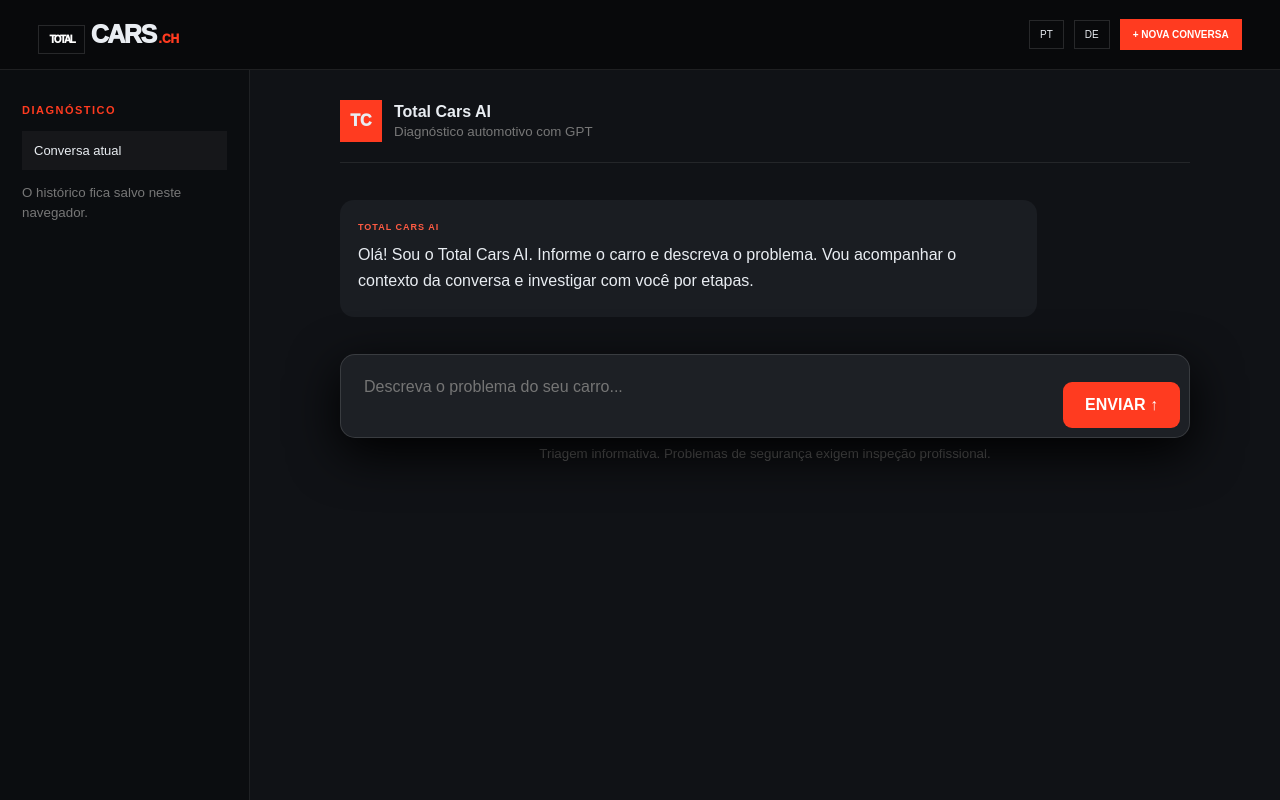
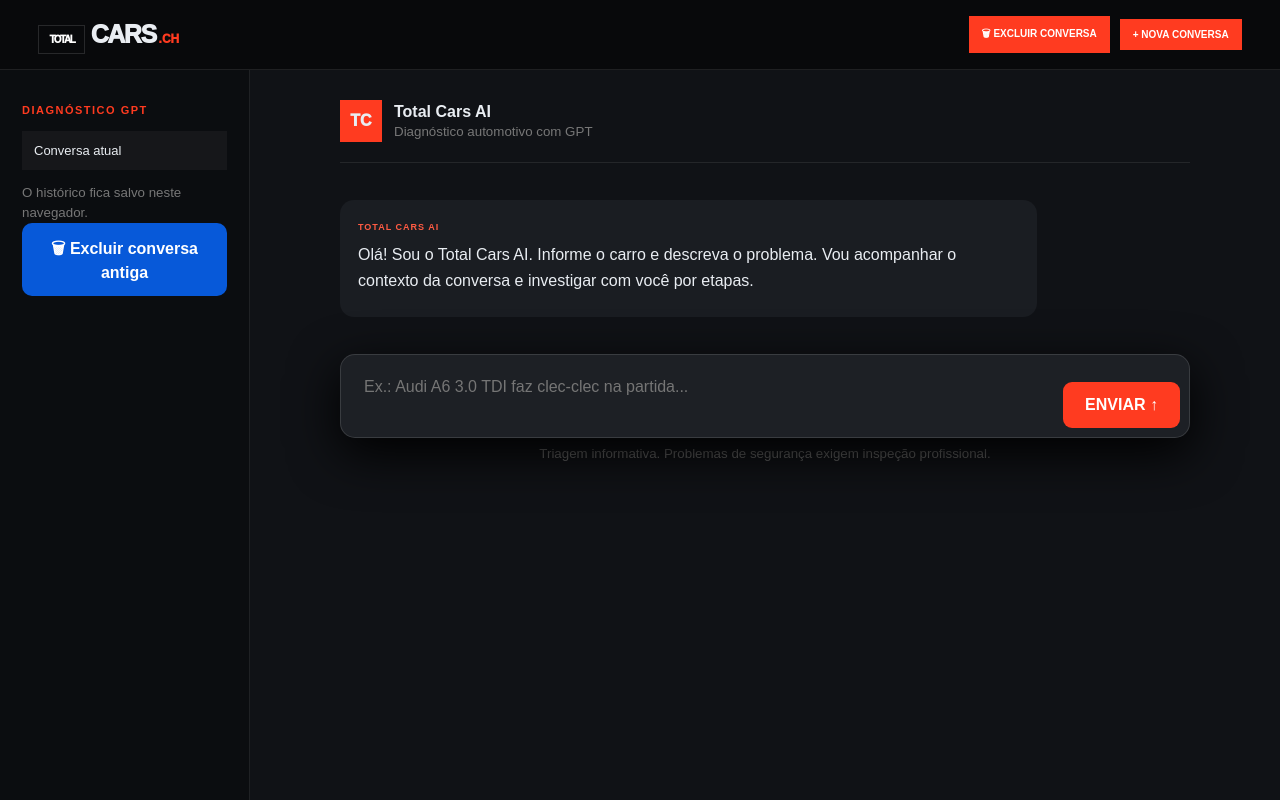
Before and after one commit to ricardobrojek-collab/Total-cars-, a Next.js app: page /diagnostico in a window 1280 px wide. Built offline with nearby package versions, Linux system fonts and the light colour scheme.

Commit message:
Add delete conversation control and diagnostic error feedback

```diff
--- a/app/diagnostico/page.js
+++ b/app/diagnostico/page.js
@@ -1,44 +1,13 @@
 "use client";
 import {useEffect,useState} from "react";
-
 const welcome={role:"ai",text:"Olá! Sou o Total Cars AI. Informe o carro e descreva o problema. Vou acompanhar o contexto da conversa e investigar com você por etapas."};
-
 export default function Diagnostico(){
-  const [input,setInput]=useState("");
-  const [msgs,setMsgs]=useState([welcome]);
-  const [loading,setLoading]=useState(false);
-
-  useEffect(()=>{try{const x=JSON.parse(localStorage.getItem("tc_diag")||"null");if(x?.length)setMsgs(x)}catch{}},[]);
-  useEffect(()=>{try{localStorage.setItem("tc_diag",JSON.stringify(msgs))}catch{}},[msgs]);
-
-  async function send(){
-    const q=input.trim();
-    if(!q||loading)return;
-    const userMsg={role:"user",text:q};
-    const next=[...msgs,userMsg];
-    setMsgs(next); setInput(""); setLoading(true);
-    try{
-      const r=await fetch("/api/diagnostico",{method:"POST",headers:{"Content-Type":"application/json"},body:JSON.stringify({messages:next})});
-      const data=await r.json();
-      if(!r.ok) throw new Error(data?.error||"Falha na IA");
-      setMsgs(m=>[...m,{role:"ai",text:data.text}]);
-    }catch(e){
-      setMsgs(m=>[...m,{role:"ai",text:"Não consegui falar com a IA agora. Tente novamente em alguns segundos."}]);
-    }finally{setLoading(false)}
-  }
-
-  function reset(){setMsgs([welcome]);localStorage.removeItem("tc_diag")}
-
-  return <main className="chatPage">
-    <header className="chatTop"><a href="/" className="premiumLogo"><span>TOTAL</span> CARS<em>.CH</em></a><div><span>PT</span><span>DE</span><button onClick={reset}>+ NOVA CONVERSA</button></div></header>
-    <div className="chatShell">
-      <aside><b>DIAGNÓSTICO</b><p>Conversa atual</p><small>O histórico fica salvo neste navegador.</small></aside>
-      <section className="chatMain">
-        <div className="chatTitle"><span>TC</span><div><b>Total Cars AI</b><small>Diagnóstico automotivo com GPT</small></div></div>
-        <div className="messages">{msgs.map((m,i)=><div className={"message "+m.role} key={i}><b>{m.role==="ai"?"TOTAL CARS AI":"VOCÊ"}</b><p>{m.text}</p></div>)}{loading&&<div className="message ai"><b>TOTAL CARS AI</b><p>Analisando...</p></div>}</div>
-        <div className="chatInput"><textarea value={input} disabled={loading} onChange={e=>setInput(e.target.value)} onKeyDown={e=>{if(e.key==="Enter"&&!e.shiftKey){e.preventDefault();send()}}} placeholder="Descreva o problema do seu carro..."/><button disabled={loading} onClick={send}>{loading?"AGUARDE...":"ENVIAR ↑"}</button></div>
-        <small className="chatDisclaimer">Triagem informativa. Problemas de segurança exigem inspeção profissional.</small>
-      </section>
-    </div>
-  </main>
+ const [input,setInput]=useState(""); const [msgs,setMsgs]=useState([welcome]); const [loading,setLoading]=useState(false); const [err,setErr]=useState("");
+ useEffect(()=>{try{const x=JSON.parse(localStorage.getItem("tc_diag")||"null");if(x?.length)setMsgs(x)}catch{}},[]);
+ useEffect(()=>{try{localStorage.setItem("tc_diag",JSON.stringify(msgs))}catch{}},[msgs]);
+ async function send(){const q=input.trim();if(!q||loading)return;const user={role:"user",text:q};const next=[...msgs,user];setMsgs(next);setInput("");setLoading(true);setErr("");
+ try{const r=await fetch("/api/diagnostico",{method:"POST",headers:{"Content-Type":"application/json"},body:JSON.stringify({messages:next})});const d=await r.json();if(!r.ok)throw new Error(d?.error||"Falha na IA");setMsgs(m=>[...m,{role:"ai",text:d.text}])}
+ catch(e){setErr(e.message||"Erro");setMsgs(m=>[...m,{role:"ai",text:"Não consegui responder agora. "+(e.message||"Tente novamente.")}])}finally{setLoading(false)}}
+ function reset(){if(!confirm("Excluir toda a conversa antiga?"))return;localStorage.removeItem("tc_diag");setMsgs([welcome]);setInput("");setErr("")}
+ return <main className="chatPage"><header className="chatTop"><a href="/" className="premiumLogo"><span>TOTAL</span> CARS<em>.CH</em></a><div><button className="deleteChat" onClick={reset}>🗑 EXCLUIR CONVERSA</button><button onClick={reset}>+ NOVA CONVERSA</button></div></header><div className="chatShell"><aside><b>DIAGNÓSTICO GPT</b><p>Conversa atual</p><small>O histórico fica salvo neste navegador.</small><button className="deleteChat sideDelete" onClick={reset}>🗑 Excluir conversa antiga</button></aside><section className="chatMain"><div className="chatTitle"><span>TC</span><div><b>Total Cars AI</b><small>Diagnóstico automotivo com GPT</small></div></div>{err&&<div className="chatError">⚠ {err}</div>}<div className="messages">{msgs.map((m,i)=><div className={"message "+m.role} key={i}><b>{m.role==="ai"?"TOTAL CARS AI":"VOCÊ"}</b><p>{m.text}</p></div>)}{loading&&<div className="message ai"><b>TOTAL CARS AI</b><p>Analisando...</p></div>}</div><div className="chatInput"><textarea value={input} disabled={loading} onChange={e=>setInput(e.target.value)} onKeyDown={e=>{if(e.key==="Enter"&&!e.shiftKey){e.preventDefault();send()}}} placeholder="Ex.: Audi A6 3.0 TDI faz clec-clec na partida..."/><button disabled={loading} onClick={send}>{loading?"AGUARDE...":"ENVIAR ↑"}</button></div><small className="chatDisclaimer">Triagem informativa. Problemas de segurança exigem inspeção profissional.</small></section></div></main>
 }
```
